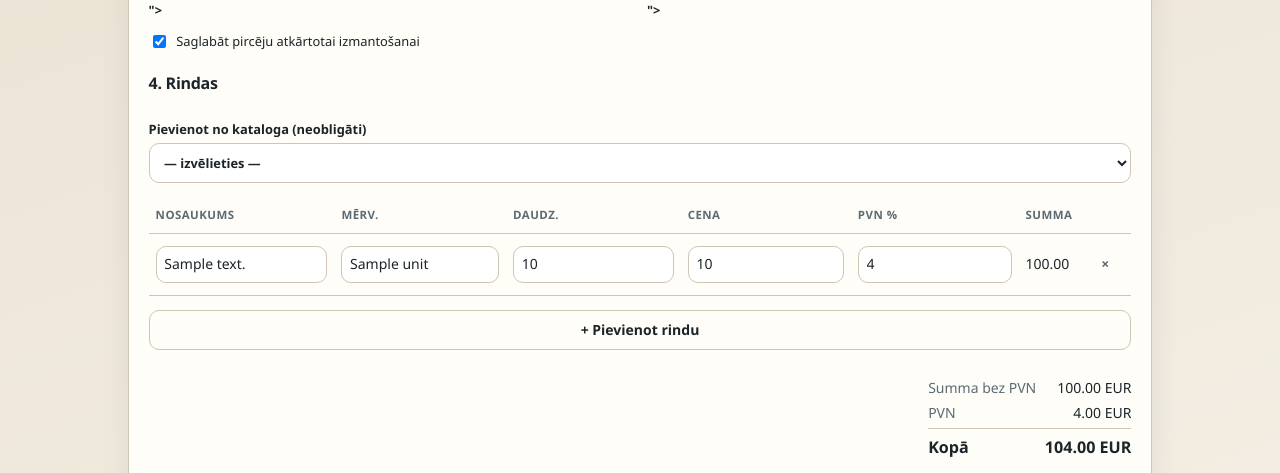
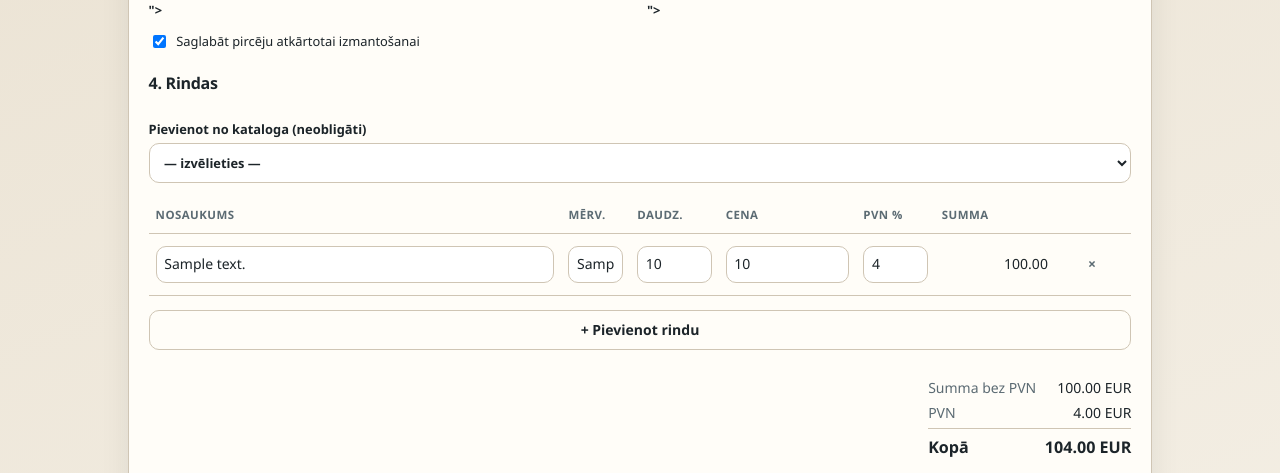
Before and after one commit to And1973/django_public, a FastAPI app: template docs-app/app/templates/documents/form.html in a window 1280 px wide. Shown: the part 1256-1729 px from the top of the page. Run offline with FastAPI, Linux system fonts and the light colour scheme; the template is opened without the code that fills it: most values are stand-ins (such as "Sample title", 1, 10 or a date in 2020); grey boxes marked "Sample" are stand-in pictures; form fields are guessed from the names that the template uses.

Commit message:
Set logical widths for document line columns
Give Nosaukums most of the row, keep Mērv./Daudz./PVN % narrow, Cena
medium, and make line inputs fill their cells via colgroup + fixed layout.

Co-authored-by: daimpeks.lv <daimpeks.lv@gmail.com>

```diff
--- a/docs-app/app/static/style.css
+++ b/docs-app/app/static/style.css
@@ -306,8 +306,59 @@ th {
   margin-bottom: 0.35rem;
 }
 
-.lines-table input { padding: 0.5rem 0.55rem; }
-.lines-table td { vertical-align: middle; }
+.lines-table-wrap {
+  overflow-x: auto;
+  width: 100%;
+}
+
+.lines-table {
+  width: 100%;
+  table-layout: fixed;
+  border-collapse: collapse;
+}
+
+.lines-table .col-desc { width: 42%; }
+.lines-table .col-unit { width: 7%; }
+.lines-table .col-qty { width: 9%; }
+.lines-table .col-price { width: 14%; }
+.lines-table .col-vat { width: 8%; }
+.lines-table .col-sum { width: 12%; }
+.lines-table .col-actions { width: 3.25rem; }
+
+.lines-table th,
+.lines-table td {
+  vertical-align: middle;
+  overflow: hidden;
+}
+
+.lines-table th:nth-child(2),
+.lines-table td:nth-child(2),
+.lines-table th:nth-child(3),
+.lines-table td:nth-child(3),
+.lines-table th:nth-child(5),
+.lines-table td:nth-child(5) {
+  white-space: nowrap;
+}
+
+.lines-table input {
+  width: 100%;
+  max-width: 100%;
+  min-width: 0;
+  box-sizing: border-box;
+  padding: 0.5rem 0.55rem;
+}
+
+.lines-table .line-sum {
+  text-align: right;
+  font-variant-numeric: tabular-nums;
+  white-space: nowrap;
+  padding-right: 0.35rem;
+}
+
+.lines-table td:last-child {
+  text-align: center;
+  width: 3.25rem;
+}
 
 .totals {
   display: grid;
--- a/docs-app/app/templates/documents/form.html
+++ b/docs-app/app/templates/documents/form.html
@@ -129,8 +129,17 @@
     </label>
     {% endif %}
 
-    <div style="overflow-x:auto">
+    <div class="lines-table-wrap">
       <table class="lines-table">
+        <colgroup>
+          <col class="col-desc">
+          <col class="col-unit">
+          <col class="col-qty">
+          <col class="col-price">
+          <col class="col-vat">
+          <col class="col-sum">
+          <col class="col-actions">
+        </colgroup>
         <thead>
           <tr>
             <th>Nosaukums</th>
```
